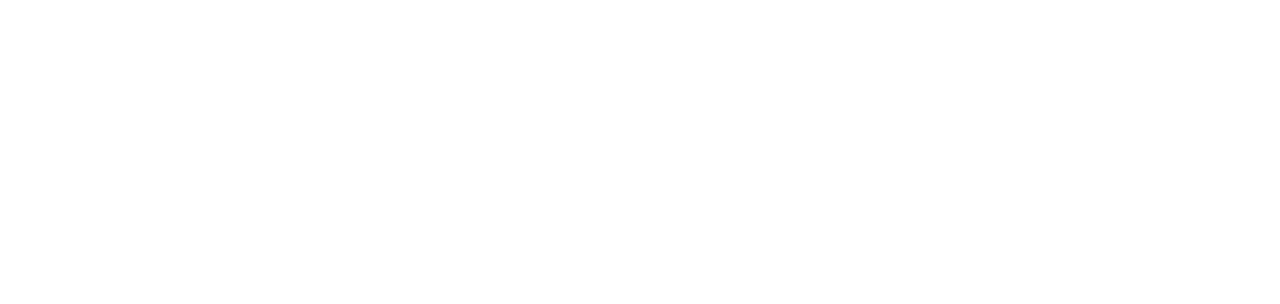
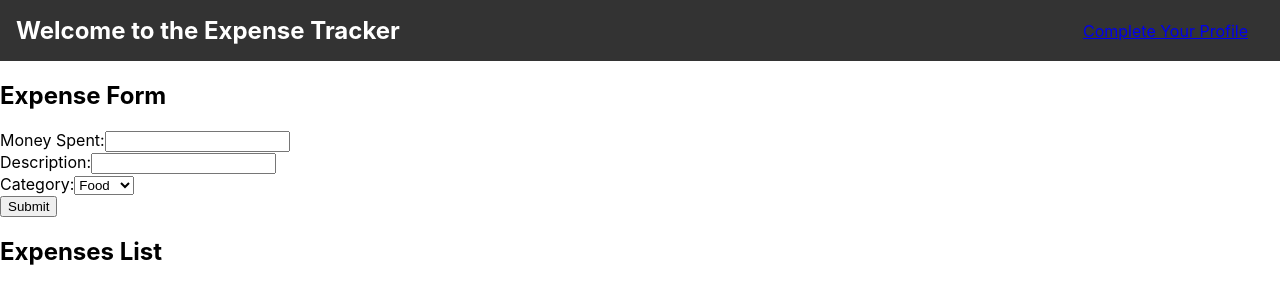
Before and after one commit to Sowmiya04Balachandran/Expense-Tracker, a React (Create React App) app: page /Expenses in a window 1280 px wide. Before the commit this address had no page. Shown: the top 304 px of the page. Built offline with nearby package versions, Linux system fonts and the light colour scheme.

Commit message:
expenses

```diff
--- a/src/App.js
+++ b/src/App.js
@@ -1,37 +1,14 @@
-// import { BrowserRouter as Router, Route, Routes } from 'react-router-dom';
-// import LoginForm from './Login/Login'; // Make sure this import is correct
-// import Home from './Home/Home';
-// import MainNavigation from './MainNavigation';
-// import Profile from './Profile/Profile';
-// import AuthContextProvider from './store/AuthContextProvider';
 
-// function App() {
-//   return (
-//     <AuthContextProvider>
-//     <Router>
-//       <MainNavigation />
-
-//       <Routes>
-//         <Route path="/" element={<Home />} />
-//         <Route path="/Login" element={<LoginForm />} />
-//         <Route path="/profile" element={<Profile />} />
-//       </Routes>
-
-//     </Router>
-//     </AuthContextProvider>
-//   );
-// }
-
-// export default App;
 
 import './App.css';
 import { Route, BrowserRouter as Router, Routes } from 'react-router-dom'; // Use BrowserRouter as Router
 import Home from './Home/Home';
 import AuthContextProvider from './store/AuthContextProvider.js';
-import UpdateProfile from './UpdateDetail/UpdateDetail';
+//import UpdateDetail from './UpdateDetail/UpdateDetail';
 import Profile from './Profile/Profile';
 import Login from './Login/Login';
 import ForgotPassword from './Login/ForgotPassword';
+import Expenses from './Expenses/Expenses';
 
 function App() {
   return (
@@ -40,9 +17,10 @@
         <Routes> {/* Use Routes to define your routes */}
           <Route path="/" element={<Home />} />
           <Route path="/Login" element={<Login/>}/>
-          <Route path="/updateprofile" element={<UpdateProfile />} />
+
           <Route path="/completeprofile" element={<Profile />} />
           <Route path="/forgotpassword" element={<ForgotPassword/>}/>
+          <Route path='/Expenses' element={<Expenses/>}/>
         </Routes>
       </Router>
     </AuthContextProvider>
--- /dev/null
+++ b/src/Expenses/ExpenseForm.js
@@ -0,0 +1,75 @@
+import React, { useState } from 'react';
+
+const ExpenseForm = () => {
+    const [moneySpent, setMoneySpent] = useState('');
+    const [description, setDescription] = useState('');
+    const [category, setCategory] = useState('');
+    const [expenses, setExpenses] = useState([]);
+
+  const handleMoneySpentChange = (event) => {
+    setMoneySpent(event.target.value);
+  };
+
+  const handleDescriptionChange = (event) => {
+    setDescription(event.target.value);
+  };
+
+  const handleCategoryChange = (event) => {
+    setCategory(event.target.value);
+  };
+
+  const handleSubmit = (event) => {
+    event.preventDefault();
+    // Handle form submission (you can send this data to the backend in the next step).
+    const newExpense = {
+        moneySpent,
+        description,
+        category,
+      };
+      // Update the expenses array with the new expense
+      setExpenses([...expenses, newExpense]);
+      // Clear the form fields
+      setMoneySpent('');
+      setDescription('');
+      setCategory('');
+  };
+
+  return (
+    <div>
+      <h2>Expense Form</h2>
+      <form onSubmit={handleSubmit}>
+        <label>
+          Money Spent:
+          <input type="number" value={moneySpent} onChange={handleMoneySpentChange} />
+        </label>
+        <br />
+        <label>
+          Description:
+          <input type="text" value={description} onChange={handleDescriptionChange} />
+        </label>
+        <br />
+        <label>
+          Category:
+          <select value={category} onChange={handleCategoryChange}>
+            <option value="Food">Food</option>
+            <option value="Petrol">Petrol</option>
+            <option value="Salary">Salary</option>
+            {/* Add more categories as needed */}
+          </select>
+        </label>
+        <br />
+        <button type="submit">Submit</button>
+      </form>
+      <h2>Expenses List</h2>
+      <ul>
+        {expenses.map((expense, index) => (
+          <li key={index}>
+            Money Spent: {expense.moneySpent}, Description: {expense.description}, Category: {expense.category}
+          </li>
+        ))}
+      </ul>
+    </div>
+  );
+};
+
+export default ExpenseForm;
--- /dev/null
+++ b/src/Expenses/Expenses.js
@@ -0,0 +1,15 @@
+import React from 'react'
+import ExpensesForm from './ExpenseForm'
+//import Header from '../navigation/Header'
+import UpdateDetail from '../UpdateDetail/UpdateDetail'
+
+const Expenses = () => {
+  return (
+    <div>
+      <UpdateDetail />
+      <ExpensesForm />
+    </div>
+  )
+}
+
+export default Expenses
--- a/src/Login/Login.js
+++ b/src/Login/Login.js
@@ -65,7 +65,7 @@
       .then((data) => {
         authCtx.login(data.idToken);
         //authCtx.setIsLoggedIn(true);
-        navigate('/updateprofile'); // Redirect to UpdateProfile
+        navigate('/Expenses'); // Redirect to UpdateProfile
       })
       .catch((err) => {
         alert(err.message);
```
